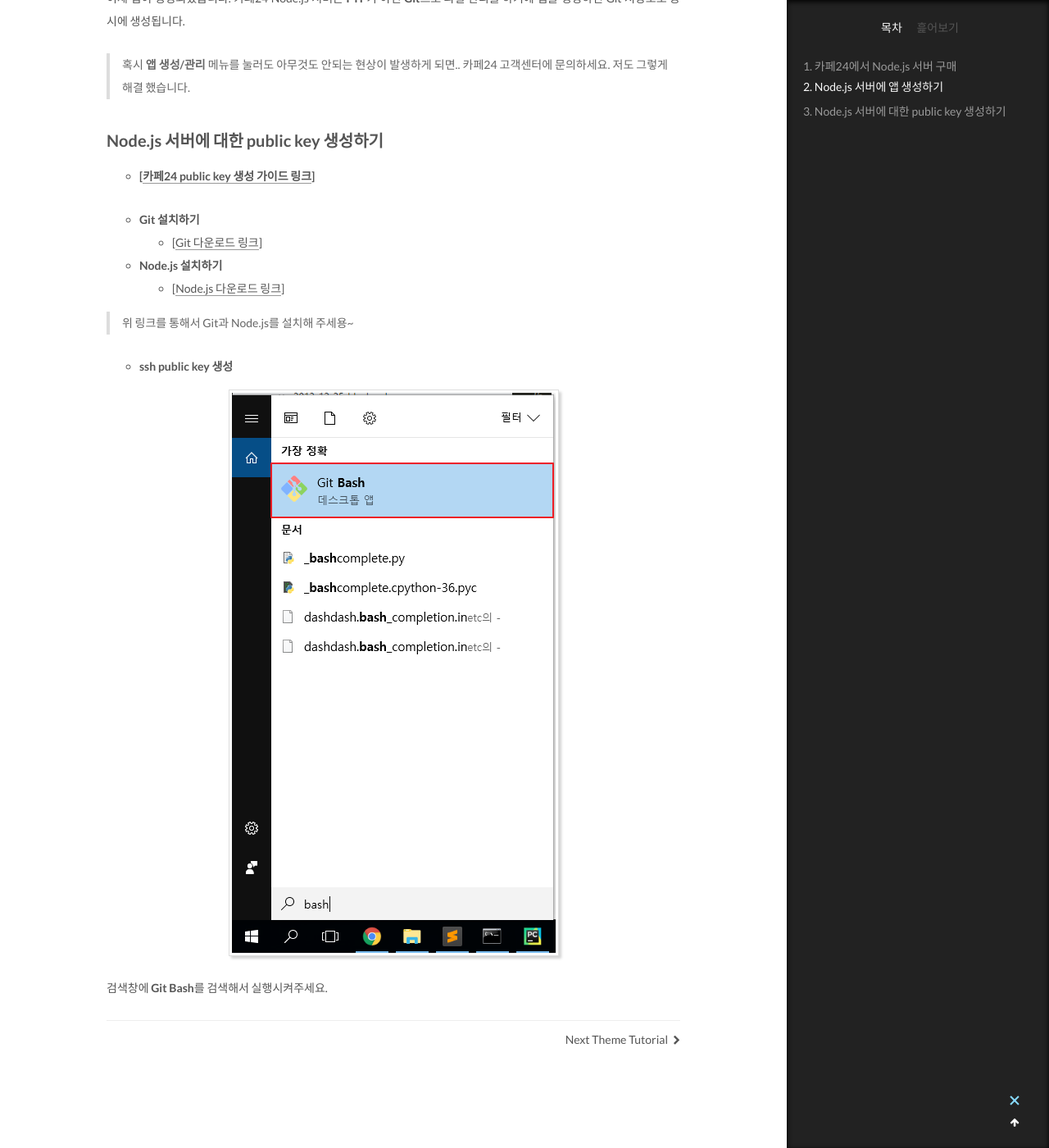
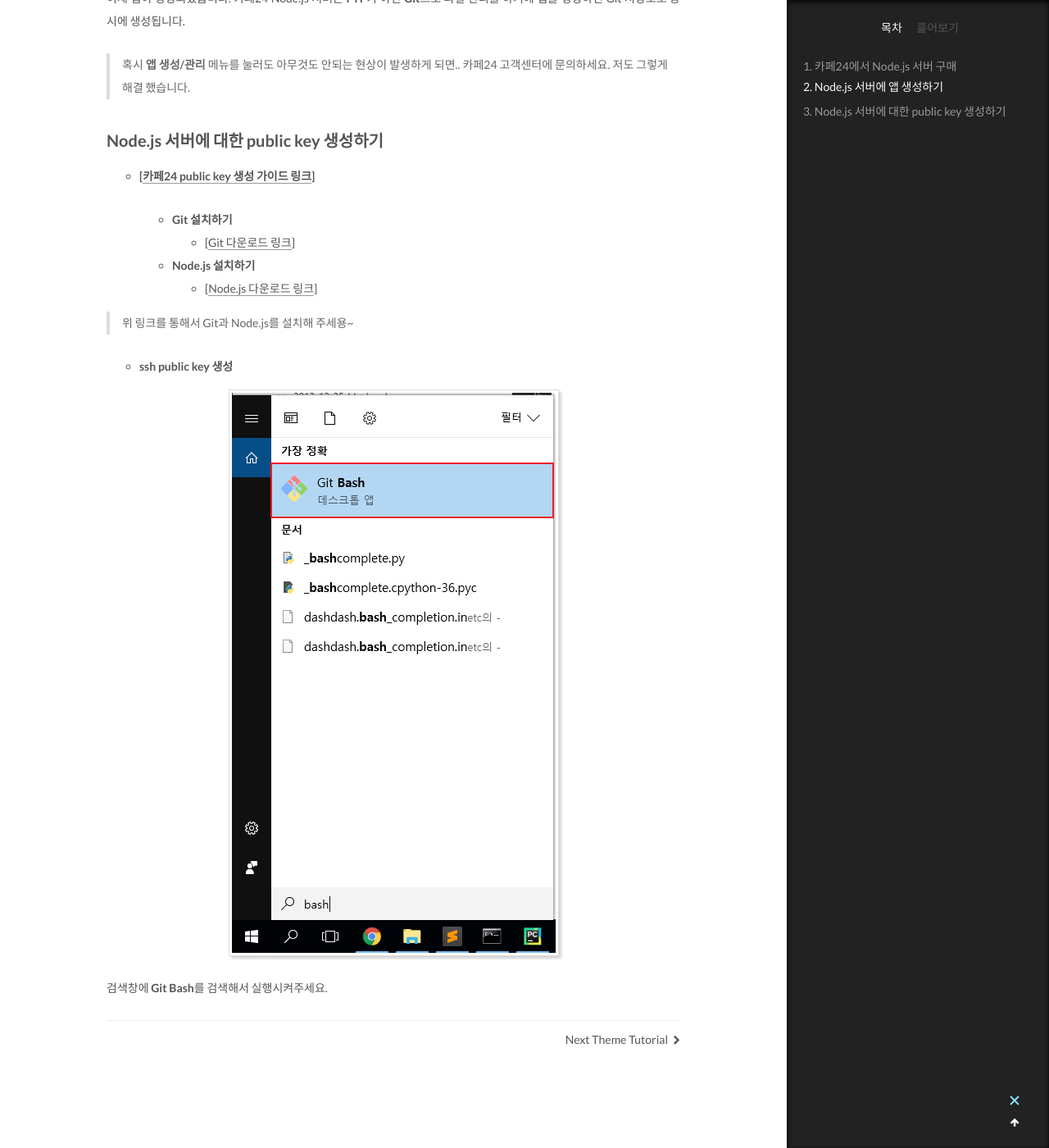
Before and after one commit to wkddnjset/wkddnjset.github.io, a Jekyll site: the page built from _posts/2018-01-30-카페24에서-Angular-배포하기.md, in a window 1280 px wide and 1400 px high, scrolled down 3345 px. Shown: the whole window at 82% size. Built offline with Jekyll 4.4.1, drawn with Linux system fonts in a browser that asks for light colours.

Commit message:
2018-01-30

```diff
--- a/_posts/2018-01-30-카페24에서-Angular-배포하기.md
+++ b/_posts/2018-01-30-카페24에서-Angular-배포하기.md
@@ -64,11 +64,11 @@ tags:
 
 * **[[카페24 public key 생성 가이드 링크](https://help.cafe24.com/cs/cs_manual_view.php?idx=46&page=1&categoryIdx=509&s_key=&s_value=&man_no=1)]**
 
-- **Git 설치하기**
-	+ [[Git 다운로드 링크](https://git-scm.com/downloads)]
+	+ **Git 설치하기**
+		* [[Git 다운로드 링크](https://git-scm.com/downloads)]
 
-- **Node.js 설치하기**
-	+ [[Node.js 다운로드 링크](https://nodejs.org/ko/download/)]
+	+ **Node.js 설치하기**
+		* [[Node.js 다운로드 링크](https://nodejs.org/ko/download/)]
 
 > 위 링크를 통해서 Git과 Node.js를 설치해 주세용~
 
```
